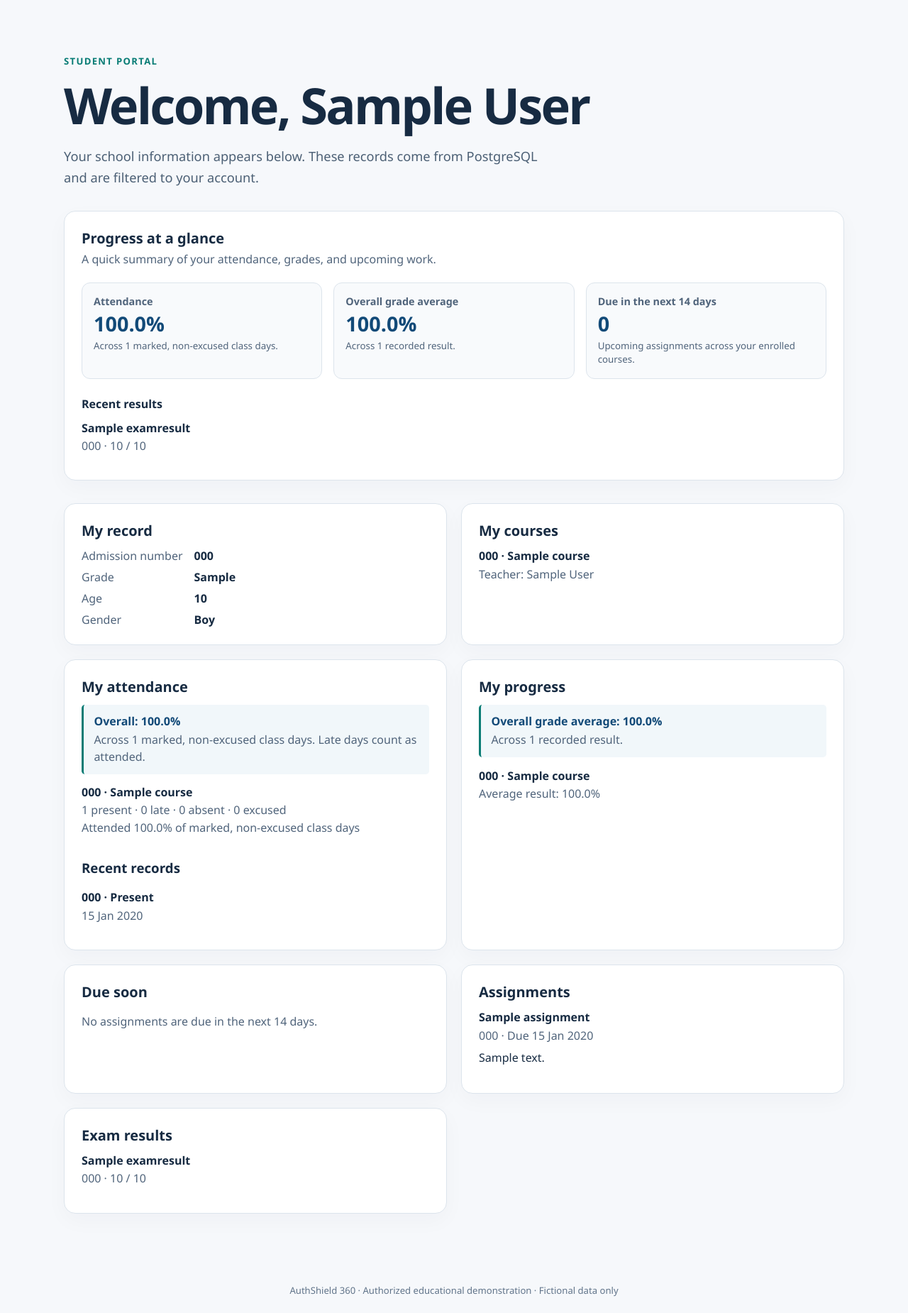
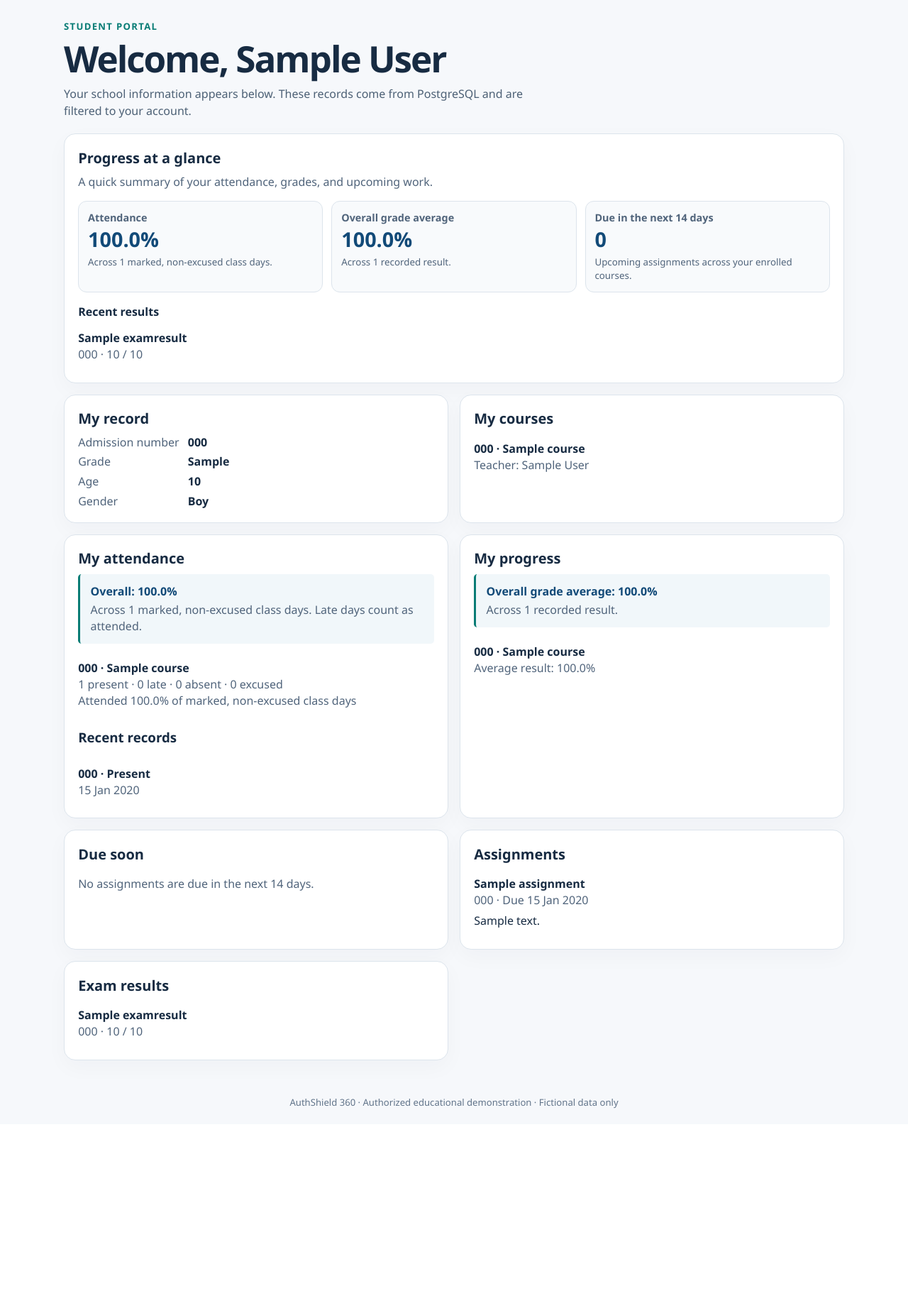
Before and after one commit to mustafaahmed-sec/AuthShield360, a Django app: page /dashboard/ in a window 1280 px wide. Shown: the part 74-1924 px from the top of the page at 71% size. After the commit the page ends 1636 px from the top, so only its background shows below. Run offline with Django 5.2, Linux system fonts and the light colour scheme; a user stored in the database is signed in; tables that the repository leaves empty hold one stand-in row (values such as "Sample post"); parts of the project's set-up code (start-up, migrations or seed data) failed here and were passed over.

Commit message:
Tighten student dashboard spacing on desktop

```diff
--- a/static/css/site.css
+++ b/static/css/site.css
@@ -172,6 +172,24 @@ tr:last-child td { border-bottom: 0; }
 .edit-student-layout { max-width: 900px; }
 .edit-student-layout .actions { margin-top: 1rem; }
 
+@media (min-width: 761px) {
+  .main-content.student-dashboard-main { margin: 1.75rem auto; }
+  .student-dashboard h1 { font-size: clamp(2.5rem, 4vw, 3.5rem); margin: .55rem 0 .7rem; }
+  .student-dashboard .intro { margin: .4rem 0 .8rem; font-size: 1rem; line-height: 1.5; }
+  .student-dashboard .progress-overview { margin-top: 1.25rem; padding: 1.2rem; }
+  .student-dashboard .progress-metrics { gap: .75rem; margin-top: .85rem; }
+  .student-dashboard .progress-metric { padding: .8rem; }
+  .student-dashboard .recent-grade-summary { margin-top: 1rem; }
+  .student-dashboard .recent-grade-summary h3 { margin-bottom: .4rem; }
+  .student-dashboard .dashboard-grid { gap: 1rem; margin-top: 1rem; }
+  .student-dashboard .panel { padding: 1.2rem; }
+  .student-dashboard .panel h2 { margin-bottom: .55rem; }
+  .student-dashboard .item-list li { padding: .55rem 0; }
+  .student-dashboard .item-list span { margin-top: .12rem; line-height: 1.35; }
+  .student-dashboard .item-list p { margin-top: .35rem; }
+  .student-dashboard .details { gap: .35rem .75rem; }
+}
+
 @media (max-width: 760px) {
   .dashboard-counts-toolbar { align-items: flex-start; flex-direction: column; }
   .auth-layout, .dashboard-grid, .security-log-grid { grid-template-columns: minmax(0, 1fr); }
--- a/templates/base.html
+++ b/templates/base.html
@@ -30,7 +30,7 @@
       {% endif %}
     </nav>
   </header>
-  <main id="main" class="main-content">
+  <main id="main" class="main-content{% block main_content_class %}{% endblock %}">
     {% if messages %}
       <div class="messages">{% for message in messages %}<p class="message message-{{ message.tags }}" role="{% if 'error' in message.tags or 'warning' in message.tags %}alert{% else %}status{% endif %}"><span aria-hidden="true">{% if 'error' in message.tags %}⚠{% elif 'warning' in message.tags %}⚠{% elif 'success' in message.tags %}✓{% else %}ℹ{% endif %}</span> <strong>{% if 'error' in message.tags %}Error:{% elif 'warning' in message.tags %}Warning:{% elif 'success' in message.tags %}Success:{% else %}Note:{% endif %}</strong> {{ message }}</p>{% endfor %}</div>
     {% endif %}
--- a/templates/school/student_dashboard.html
+++ b/templates/school/student_dashboard.html
@@ -1,5 +1,6 @@
 {% extends "base.html" %}
 {% block title %}Student dashboard | AuthShield 360{% endblock %}
+{% block main_content_class %} student-dashboard-main{% endblock %}
 {% block content %}
   <div class="student-dashboard">
   <div class="eyebrow">Student portal</div><h1>Welcome, {{ request.user.full_name }}</h1>
```
